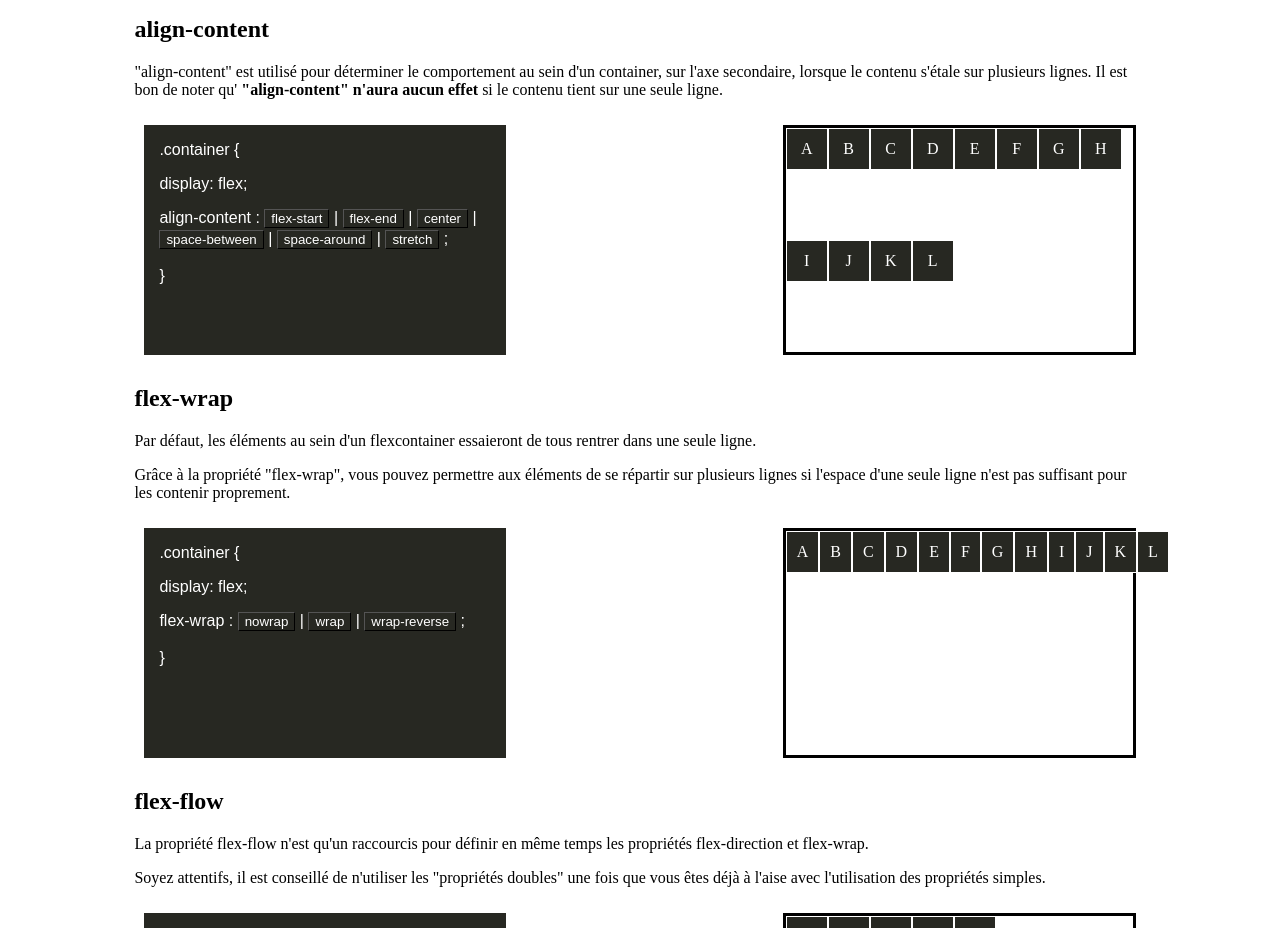
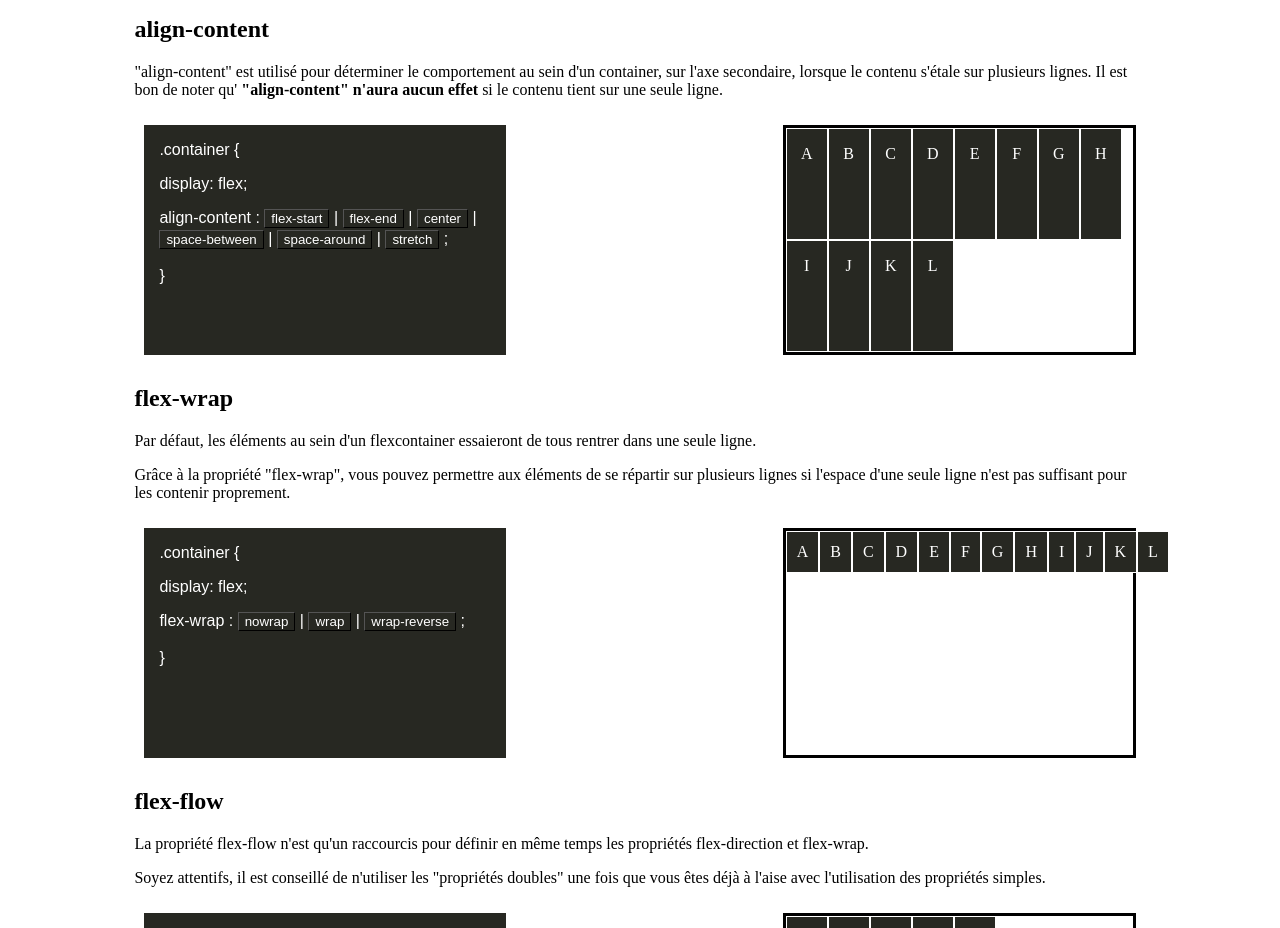
Before and after one commit to marion1998/Flex-CSS, a plain HTML site: page flextheory/index.html in a window 1280 px wide. Shown: the part 2070-2998 px from the top of the page. Drawn offline with Linux system fonts and the light colour scheme.

Commit message:
fix align-content

```diff
--- a/flextheory/index.html
+++ b/flextheory/index.html
@@ -253,40 +253,40 @@
 
 				<div class="exemple" id="ex9">
 
-					<div class="rectangle">
+					<div class="carre">
 						<p class="letter">A</p>
 					</div>
-					<div class="rectangle">
+					<div class="carre">
 						<p class="letter">B</p>
 					</div>
-					<div class="rectangle">
+					<div class="carre">
 						<p class="letter">C</p>
 					</div>
-					<div class="rectangle">
+					<div class="carre">
 						<p class="letter">D</p>
 					</div>
-					<div class="rectangle">
+					<div class="carre">
 						<p class="letter">E</p>
 					</div>
-					<div class="rectangle">
+					<div class="carre">
 						<p class="letter">F</p>
 					</div>
-					<div class="rectangle">
+					<div class="carre">
 						<p class="letter">G</p>
 					</div>
-					<div class="rectangle">
+					<div class="carre">
 						<p class="letter">H</p>
 					</div>
-					<div class="rectangle">
+					<div class="carre">
 						<p class="letter">I</p>
 					</div>
-					<div class="rectangle">
+					<div class="carre">
 						<p class="letter">J</p>
 					</div>
-					<div class="rectangle">
+					<div class="carre">
 						<p class="letter">K</p>
 					</div>
-					<div class="rectangle">
+					<div class="carre">
 						<p class="letter">L</p>
 					</div>
 
```
Also changed, not shown: flextheory/styles.css (+0 -11 lines).
